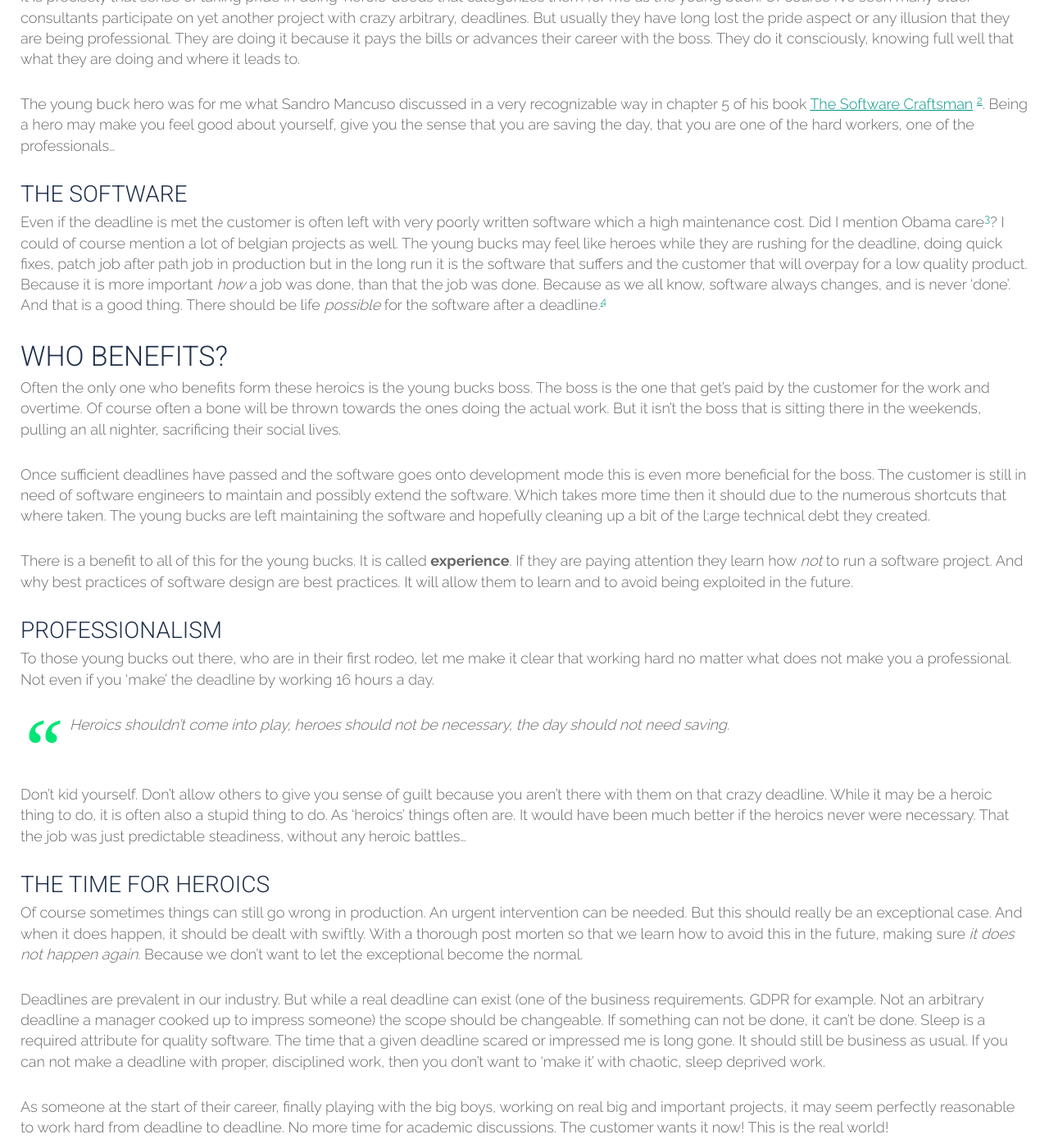
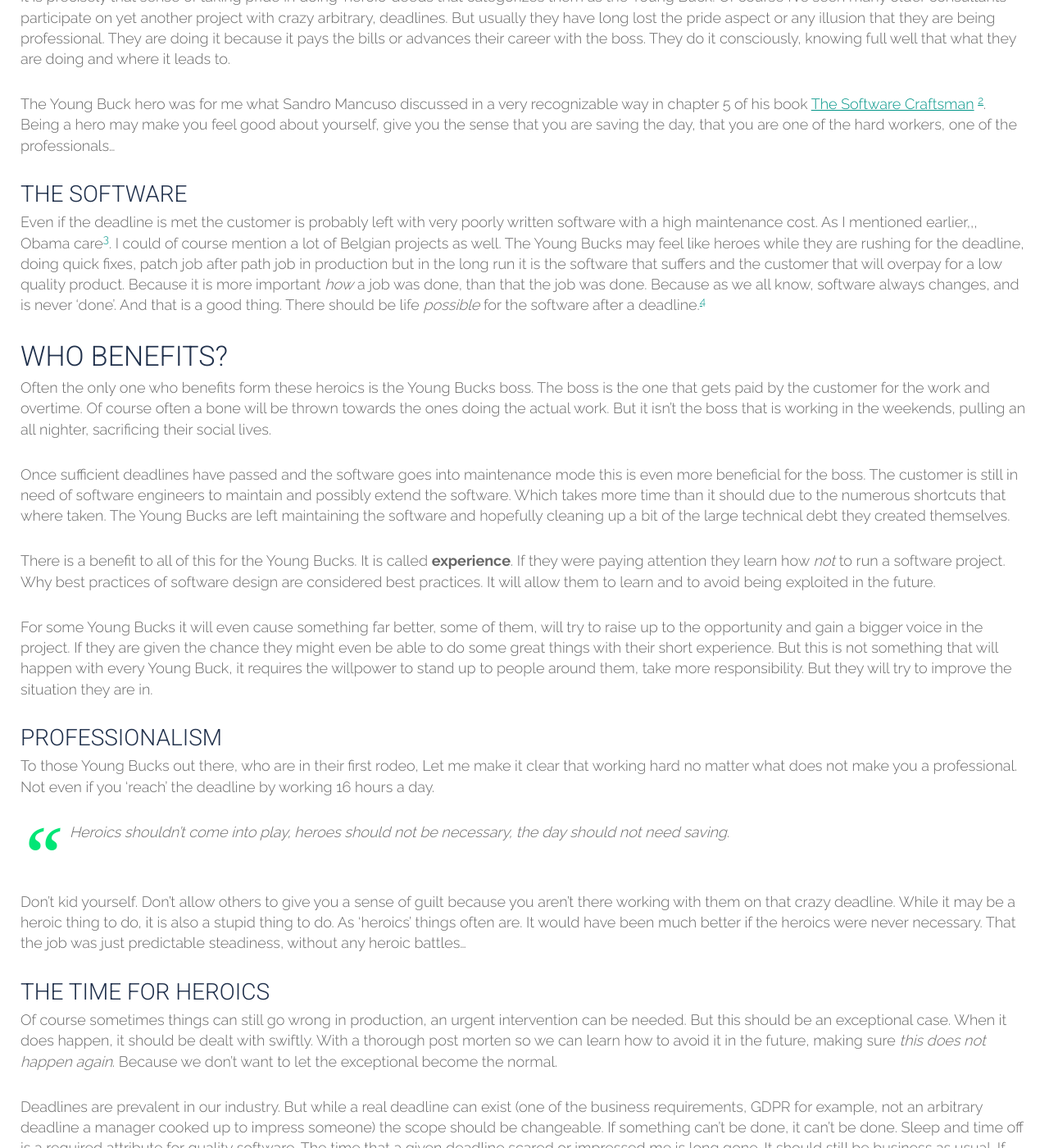
Before and after one commit to tripledio/tripledio.github.io, a Jekyll site: the page built from _posts/2018-06-06-YoungBuck.md, in a window 1280 px wide and 1400 px high, scrolled down 1394 px. Shown: the whole window at 82% size. Built offline with Jekyll 4.4.1, drawn with Linux system fonts in a browser that asks for light colours; some of the changed text lies outside the part shown.

Commit message:
lost changes from gert

```diff
--- a/_posts/2018-06-06-YoungBuck.md
+++ b/_posts/2018-06-06-YoungBuck.md
@@ -1,64 +1,67 @@
 ---
 layout: post
 author: guido
-title: "The young buck"
+title: "The Young Buck"
 hideLogo: true
 header-img: "img/posts/heroes/ww.jpg"
-excerpt: A post about the Young buck hero pattern in software development. The young gunslinger, full of high ideals. working in the software industry.
+excerpt: A post about the Young buck hero pattern in software development. The young gunslinger, full of high ideals, working in the software industry.
 ---
-# The young buck
+# The Young Buck
 
 *This post belongs to small series of posts. The main post is [Wild west heroes](/31/05/2018/Heroes/).*
 
-In this post I'll elaborate on what I identify as the Young Buck "hero" pattern. With the *young buck* I want to refer to the image to the young gunslingers just leaving home and stepping out into the bug world. often they are full of high ideals and have a simplistic sense of justice. Unfortunately they often get played for a fool and end up doing all the fighting and take all the risks while someone else reaps the benefit from their efforts. The end result of their struggles might not be what they hoped for. The townspeople might not be so pleased with the carnage lying in their wake. They often end up get scorned and chased away by the very people they were fighting for.
+In this post I'll elaborate on what I identify as the Young Buck "hero" pattern. With the *Young Buck* I refer to the image of the young gunslingers just leaving home and stepping out into the big world. Usually they are full of high ideals and have a simplistic sense of justice. Unfortunately they get played for a fool most of the time and end up doing all the fighting and take all the risks while someone else reaps the benefit from their effort. The end result of their struggles might not be what they had hoped for. The townspeople might not be so pleased with the carnage lying in their wake. They often end up getting scorned and chased away by the very people they were fighting for.
 
-The young bucks mainly see themselves as a hero, or they aspire to be one. Their eagerness to make it in the wild west often makes them vulnerable to being used as canon fodder and doing someone else dirty work. A third party might misuse their sense of heroics for their own gain, exploiting that they don't know any better yet.
+Mainly, the Young Bucks see themselves as a hero, or they aspire to be one. Their eagerness to make it in the wild west often makes them vulnerable to being used as canon fodder and doing someone else dirty work. A third party might misuse their sense of heroics for their own gain, exploiting that they don't know any better yet.
 
 ### Young consultants
 
-In the software world I have seen these 'young buck' hero typically in a consulting context. The young developers, with little experience, starting with a consultancy firm. They are the ones the most easy to convince that they need to put in the time, work hard, pull late nighters, work in the weekends, in order to make that big deadline. This often happens on some fixed-prize waterfall project that was bound to fail from the start.  ( Yes, people still do big waterfall projects. Remember Obama care? [^obama-cio] )
+In the software world I have seen these 'Young Buck' hero typically in a consulting context. The young developers, with little to no experience, first job in a consultancy firm. They are the ones that are the easiest to convince that they need to put in time, work hard, stay late, work in the weekends, in order to make that big deadline. This often happens on some fixed-prize waterfall project that was bound to fail from the start.  ( Yes, people still do big waterfall projects. Remember Obama care? [^obama-cio] )
 
-The developers that are doing this hard work, rushing from deadline to deadline, often do this from a misplaced sense of pride. Perhaps even a sense of professionalism. **Look at us working hard, getting things done.** Our company and customer will be so proud...
+The developers that are doing this hard work, rushing from deadline to deadline, generally do this from a misplaced sense of pride. Perhaps even a sense of professionalism. **Look at us working hard, getting things done.** Our company and customer will be so proud...
 
-Now of course you don't have to be young to be a young buck. But it helps ;)
+Now of course you don't have to be young to be a Young Buck. But it certainly helps ;)
 
 ### Pride
 
-It is precisely that sense of taking pride in doing 'heroic' deeds that categorizes them for me as the young buck. Of course I've  seen many older consultants participate on yet another project with crazy arbitrary, deadlines. But usually they have long lost the pride aspect or any illusion that they are being professional. They are doing it because it pays the bills or advances their career with the boss. They do it consciously, knowing full well that what they are doing and where it leads to.
+It is precisely that sense of taking pride in doing 'heroic' deeds that categorizes them as the Young Buck. Of course I've  seen many older consultants participate on yet another project with crazy arbitrary, deadlines. But usually they have long lost the pride aspect or any illusion that they are being professional. They are doing it because it pays the bills or advances their career with the boss. They do it consciously, knowing full well that what they are doing and where it leads to.
 
-The young buck hero was for me what Sandro Mancuso discussed in a very recognizable way in chapter 5 of his book [The Software Craftsman](https://www.amazon.com/Software-Craftsman-Professionalism-Pragmatism-Robert/dp/0134052501/) [^sandroBook]. Being a hero may make you feel good about yourself, give you the sense that you are saving the day, that you are one of the hard workers, one of the professionals...
+The Young Buck hero was for me what Sandro Mancuso discussed in a very recognizable way in chapter 5 of his book [The Software Craftsman](https://www.amazon.com/Software-Craftsman-Professionalism-Pragmatism-Robert/dp/0134052501/) [^sandroBook]. Being a hero may make you feel good about yourself, give you the sense that you are saving the day, that you are one of the hard workers, one of the professionals...
 
 ### The software
 
-Even if the deadline is met the customer is often left with very poorly written software which a high maintenance cost. Did I mention Obama care[^obama-cbs]? I could of course mention a lot of belgian projects as well. The young bucks may feel like heroes while they are rushing for the deadline, doing quick fixes, patch job after path job in production but in the long run it is the software that suffers and the customer that will overpay for a low quality product. Because it is more important _how_ a job was done, than that the job was done. Because as we all know, software always changes, and is never 'done'. And that is a good thing. There should be life _possible_ for the software after a deadline.[^constructionTale]
+Even if the deadline is met the customer is probably left with very poorly written software with a high maintenance cost. As I mentioned earlier,,, Obama care[^obama-cbs]. I could of course mention a lot of Belgian projects as well. The Young Bucks may feel like heroes while they are rushing for the deadline, doing quick fixes, patch job after path job in production but in the long run it is the software that suffers and the customer that will overpay for a low quality product. Because it is more important _how_ a job was done, than that the job was done. Because as we all know, software always changes, and is never 'done'. And that is a good thing. There should be life _possible_ for the software after a deadline.[^constructionTale]
 
 ## Who benefits?
 
-Often the only one who benefits form these heroics is the young bucks boss. The boss is the one that get's paid by the customer for the work and overtime. Of course often a bone will be thrown towards the ones doing the actual work. But it isn't the boss that is sitting there in the weekends, pulling an all nighter, sacrificing their social lives.
+Often the only one who benefits form these heroics is the Young Bucks boss. The boss is the one that gets paid by the customer for the work and overtime. Of course often a bone will be thrown towards the ones doing the actual work. But it isn't the boss that is working in the weekends, pulling an all nighter, sacrificing their social lives.
 
-Once sufficient deadlines have passed and the software goes onto development mode this is even more beneficial for the boss. The customer is still in need of software engineers to maintain and possibly extend the software. Which takes more time then it should due to the numerous shortcuts that where taken. The young bucks are left maintaining the software and hopefully cleaning up a bit of the l;arge technical debt they created.
+Once sufficient deadlines have passed and the software goes into maintenance mode this is even more beneficial for the boss. The customer is still in need of software engineers to maintain and possibly extend the software. Which takes more time than it should due to the numerous shortcuts that where taken. The Young Bucks are left maintaining the software and hopefully cleaning up a bit of the large technical debt they created themselves.
 
-There is a benefit to all of this for the young bucks. It is called **experience**. If they are paying attention they learn how *not* to run a software project. And why best practices of software design are best practices. It will allow them to learn and to avoid being exploited in the future.
+There is a benefit to all of this for the Young Bucks. It is called **experience**. If they were paying attention they learn how *not* to run a software project. Why best practices of software design are considered best practices. It will allow them to learn and to avoid being exploited in the future.
+
+For some Young Bucks it will even cause something far better, some of them, will try to raise up to the opportunity and gain a bigger voice in the project. If they are given the chance they might even be able to do some great things with their short experience.
+But this is not something that will happen with every Young Buck, it requires the willpower to stand up to people around them, take more responsibility. But they will try to improve the situation they are in.
 
 ### Professionalism
 
-To those young bucks out there, who are in their first rodeo, let me make it clear that working hard no matter what does not make you a professional. Not even if you 'make' the deadline by working 16 hours a day.
+To those Young Bucks out there, who are in their first rodeo, Let me make it clear that working hard no matter what does not make you a professional. Not even if you 'reach' the deadline by working 16 hours a day.
 
 > Heroics shouldn't come into play, heroes should not be necessary, the day should not _need_ saving.
 
-Don't kid yourself. Don't allow others to give you sense of guilt because you aren't there with them on that crazy deadline.  While it may be a heroic thing to do, it is often also a stupid thing to do. As 'heroics' things often are. It would have been much better if the heroics never were necessary. That the job was just predictable steadiness, without any heroic battles...
+Don't kid yourself. Don't allow others to give you a sense of guilt because you aren't there working with them on that crazy deadline.  While it may be a heroic thing to do, it is also a stupid thing to do. As 'heroics' things often are. It would have been much better if the heroics were never necessary. That the job was just predictable steadiness, without any heroic battles...
 
 ### The time for heroics
 
-Of course sometimes things can still go wrong in production. An urgent intervention can be needed.  But this should really be an exceptional case. And when it does happen, it should be dealt with swiftly. With a thorough post morten so that we learn how to avoid this in the future, making sure _it does not happen again_. Because we don't want to let the exceptional become the normal.
+Of course sometimes things can still go wrong in production, an urgent intervention can be needed. But this should be an exceptional case. When it does happen, it should be dealt with swiftly. With a thorough post morten so we can learn how to avoid it in the future, making sure _this does not happen again_. Because we don't want to let the exceptional become the normal.
 
-Deadlines are prevalent in our industry. But while a real deadline can exist (one of the business requirements. GDPR for example. Not an arbitrary deadline a manager cooked up to impress someone) the scope should be changeable. If something can not be done, it can't be done. Sleep is a required attribute for quality software. The time that a given deadline scared or impressed me is long gone. It should still be business as usual. If you can not make a deadline with proper, disciplined work, then you don't want to 'make it' with chaotic, sleep deprived work.
+Deadlines are prevalent in our industry. But while a real deadline can exist (one of the business requirements, GDPR for example, not an arbitrary deadline a manager cooked up to impress someone) the scope should be changeable. If something can't be done, it can't be done. Sleep and time off is a required attribute for quality software. The time that a given deadline scared or impressed me is long gone. It should still be business as usual. If you can't make a deadline with proper, disciplined work, then you don't want to 'make it' with chaotic, sleep deprived work.
 
 As someone at the start of their career, finally playing with the big boys, working on real big and important projects, it may seem perfectly reasonable to work hard from deadline to deadline. No more time for academic discussions. The customer wants it now! This is the real world!
 
 ### Conclusion
 
-For a **young buck** it may seem that working hard, making deadlines, saving the day is doing the right thing. But seen from a distance it is just another software mess under construction. Delivering low quality software and potentially causing a lot of damage to the firm. Luckily just like with young cowboys, if they survive the battles after a while they become experienced gunslingers who won't fight a needless fight or get played for a fool.
+For a **Young Buck** it may seem that working hard, making deadlines, saving the day is doing the right thing. But seen from a distance it is just another software mess under construction. Delivering low quality software and potentially causing a lot of damage to the firm. Luckily just like with young cowboys, if they survive the battles after a while they might become experienced gunslingers who won't fight a needless fight or get played for a fool. Others will be stuck in the same pattern for a long time.
 
 **References**
 
```
